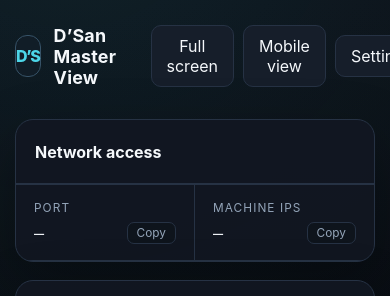
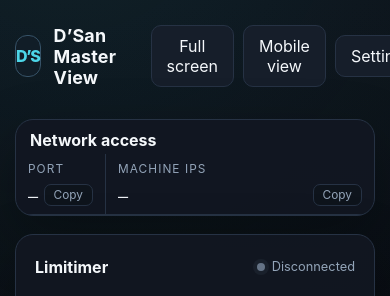
Before and after one commit to horner516/dsan-master-view, a plain HTML site: page index.html in a window 390 px wide. Shown: the top 296 px of the page. Drawn offline with Linux system fonts and the light colour scheme; no server answers.

Commit message:
Make network access a compact full-width strip

```diff
--- a/index.html
+++ b/index.html
@@ -81,6 +81,14 @@
     .network-links a { color: var(--cyan); text-decoration: none; font-size: .86rem; }
     .network-links a:hover { text-decoration: underline; }
     .network-metrics { grid-template-columns: 150px 1fr; }
+    .network-card { grid-column: 1 / -1; display: flex; align-items: center; }
+    .network-card .card-head { min-height: 0; padding: 12px 18px; border-bottom: 0; flex-shrink: 0; }
+    .network-card .network-metrics { flex: 1; min-width: 0; border-top: 0; border-left: 1px solid var(--line); }
+    .network-card .metric { min-width: 0; padding: 10px 16px; }
+    .network-card .metric-value { margin-top: 3px; }
+    .network-card .network-links { display: flex; flex-wrap: wrap; gap: 5px 18px; }
+    .network-card .network-links a { overflow-wrap: anywhere; }
+    .network-card .metric-copy { flex-shrink: 0; }
     .cue-body { min-height: 340px; display: grid; place-items: center; padding: 24px; position: relative; }
     .cue-display { width: min(100%, 360px); aspect-ratio: 1.12; border: 1px solid #334156; border-radius: 24px; background: linear-gradient(145deg, #192230, #0c1118); display: grid; place-items: center; text-align: center; position: relative; overflow: hidden; }
     .cue-display::before { content: ""; position: absolute; inset: 12px; border: 1px solid rgba(255,255,255,.045); border-radius: 16px; }
@@ -172,6 +180,11 @@
       .fullscreen-clock { font-size: min(27vw, 47vh); }
     }
     @media (max-width: 560px) {
+      .network-card { display: block; }
+      .network-card .card-head { padding: 10px 14px 4px; }
+      .network-card .network-metrics { grid-template-columns: 90px minmax(0, 1fr); border-left: 0; }
+      .network-card .metric { padding: 8px 12px; border-bottom: 0; }
+      .network-card .metric-row { flex-wrap: wrap; gap: 5px; }
       .shell { padding: 15px; }
       .subtitle { display: none; }
       .timer-stage { grid-template-columns: 55px 1fr; min-height: 280px; }
@@ -204,7 +217,7 @@
     </header>
 
       <section class="grid" aria-label="Live device status">
-      <article class="card">
+      <article class="card network-card">
         <div class="card-head"><div class="card-title">Network access</div></div>
         <div class="metrics network-metrics">
           <div class="metric">
```
Also changed, not shown: 4 other files.
